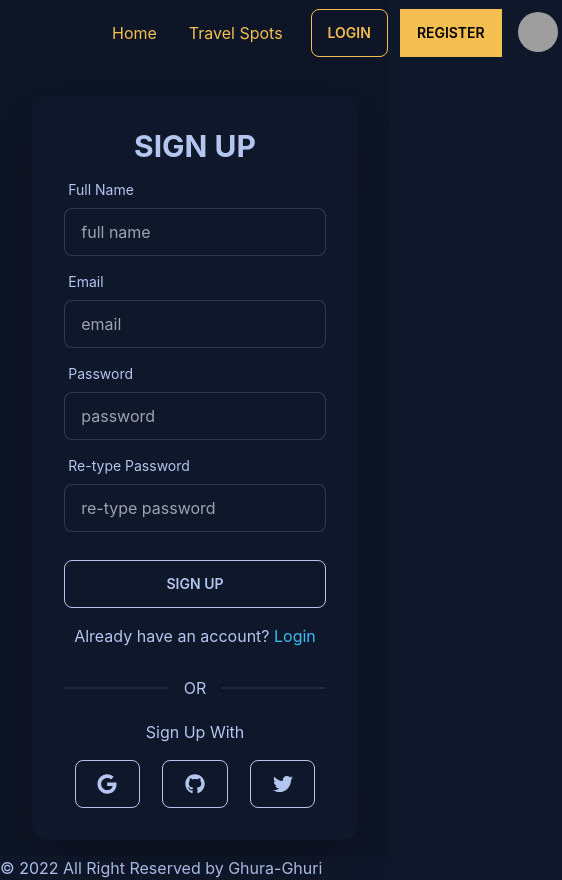
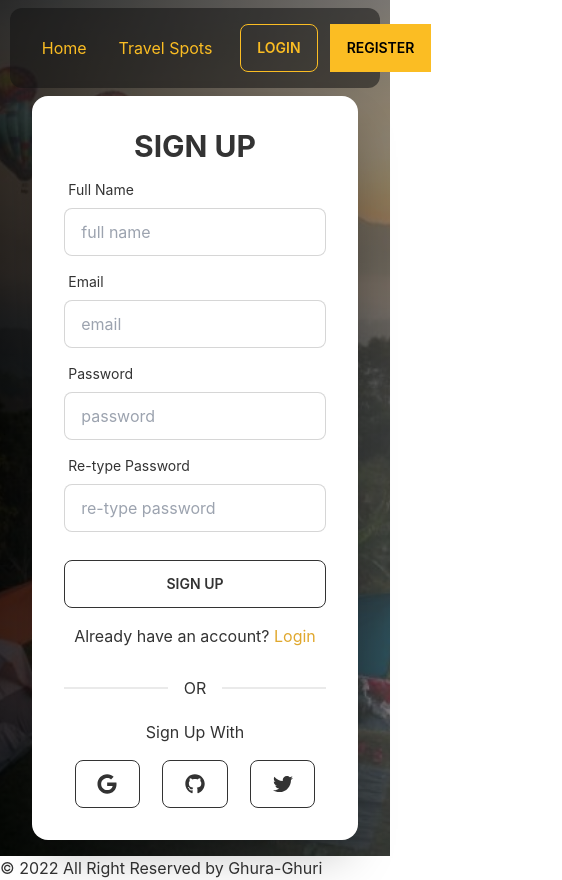
Before and after one commit to RahatRezwan/GhuraGhuri, a React (Create React App) app: page /register in a window 390 px wide. Shown: the whole page, 562 px wide, since content can reach past the window. Built offline with nearby package versions, Linux system fonts and the light colour scheme; no server answers; grey boxes are pictures that could not be loaded.

Commit message:
goole login and password login systems of firebase has added

```diff
--- a/src/context/AuthProvider.jsx
+++ b/src/context/AuthProvider.jsx
@@ -2,14 +2,19 @@ import React, { createContext, useEffect, useState } from "react";
 import {
    createUserWithEmailAndPassword,
    getAuth,
+   GoogleAuthProvider,
    onAuthStateChanged,
    signInWithEmailAndPassword,
+   signInWithPopup,
+   signOut,
 } from "firebase/auth";
 import app from "../firebase/firebase.config";
 
 export const AuthContext = createContext();
+const auth = getAuth(app);
 
-const auth = getAuth(app);
+/* Social Login Providers */
+const googleProvider = new GoogleAuthProvider();
 
 const AuthProvider = ({ children }) => {
    const [user, setUser] = useState(null);
@@ -25,6 +30,16 @@ const AuthProvider = ({ children }) => {
       return signInWithEmailAndPassword(auth, email, password);
    };
 
+   /* Logout a user */
+   const logoutAUser = () => {
+      return signOut(auth);
+   };
+
+   /* Google Login */
+   const loginWithGoogle = () => {
+      return signInWithPopup(auth, googleProvider);
+   };
+
    /* Get Current Logged in user */
    useEffect(() => {
       const unsubscribe = onAuthStateChanged(auth, (currentUser) => {
@@ -36,7 +51,8 @@ const AuthProvider = ({ children }) => {
       return () => unsubscribe();
    }, []);
 
-   const authInfo = { user, loading, createNewUser, loginAUser };
+   const authInfo = { user, loading, createNewUser, loginAUser, logoutAUser, loginWithGoogle };
+
    return <AuthContext.Provider value={authInfo}>{children}</AuthContext.Provider>;
 };
 
--- a/src/index.js
+++ b/src/index.js
@@ -3,11 +3,14 @@ import ReactDOM from "react-dom/client";
 import "./index.css";
 import App from "./App";
 import reportWebVitals from "./reportWebVitals";
+import AuthProvider from "./context/AuthProvider";
 
 const root = ReactDOM.createRoot(document.getElementById("root"));
 root.render(
    <React.StrictMode>
-      <App />
+      <AuthProvider>
+         <App />
+      </AuthProvider>
    </React.StrictMode>
 );
 
--- a/src/pages/Account/Login/Login.jsx
+++ b/src/pages/Account/Login/Login.jsx
@@ -1,13 +1,49 @@
-import React from "react";
+import React, { useContext } from "react";
 import { Link } from "react-router-dom";
 import { FaGoogle, FaGithub, FaTwitter } from "react-icons/fa";
+import background from "../../../background.jpg";
+import { AuthContext } from "../../../context/AuthProvider";
 
 const Login = () => {
+   const { loginAUser, loginWithGoogle } = useContext(AuthContext);
+   /* handle form submit */
+   const handleSubmit = (event) => {
+      event.preventDefault();
+      const form = event.target;
+      const email = form.email.value;
+      const password = form.password.value;
+      console.log(email, password);
+
+      /* login a user */
+      loginAUser(email, password)
+         .then((result) => {
+            const user = result.user;
+            console.log(user);
+            form.reset();
+         })
+         .catch((e) => console.log(e));
+   };
+
+   /* Google Sign In */
+   const handleGoogleLogin = () => {
+      loginWithGoogle()
+         .then((result) => {
+            const user = result.user;
+            console.log(user);
+         })
+         .catch((e) => console.log(e));
+   };
+
    return (
-      <div className="hero min-h-screen bg-base-200 pt-20">
+      <div
+         className="hero min-h-screen bg-base-200 pt-20"
+         style={{
+            backgroundImage: `linear-gradient(90deg, rgba(0, 0, 0, 0.78) 0%, rgba(70, 70, 70, 0.63) 100%), url(${background})`,
+         }}
+      >
          <div className="hero-content flex-col w-11/12 md:w-3/5 lg:max-w-lg">
             <div className="card w-full shadow-2xl bg-base-100">
-               <form className="card-body">
+               <form onSubmit={handleSubmit} className="card-body">
                   <div className="text-center">
                      <h1 className="text-3xl font-bold">LOGIN</h1>
                   </div>
@@ -56,7 +92,10 @@ const Login = () => {
                      <h4>Login With</h4>
                   </div>
                   <div className="form-control mt-2 flex flex-row gap-3 w-full justify-evenly">
-                     <button className="btn btn-outline hover:btn-primary w-1/4">
+                     <button
+                        onClick={handleGoogleLogin}
+                        className="btn btn-outline hover:btn-primary w-1/4"
+                     >
                         <FaGoogle className="w-5 h-5" />
                      </button>
                      <button className="btn btn-outline hover:btn-primary w-1/4">
--- a/src/pages/Account/Register/Register.jsx
+++ b/src/pages/Account/Register/Register.jsx
@@ -1,13 +1,52 @@
-import React from "react";
+import React, { useContext } from "react";
 import { Link } from "react-router-dom";
 import { FaGoogle, FaGithub, FaTwitter } from "react-icons/fa";
+import background from "../../../background.jpg";
+import { AuthContext } from "../../../context/AuthProvider";
 
 const Register = () => {
+   const { createNewUser, loginWithGoogle } = useContext(AuthContext);
+
+   /* handle register form submit */
+   const handleSubmit = (event) => {
+      event.preventDefault();
+      const form = event.target;
+      const name = form.name.value;
+      const email = form.email.value;
+      const password = form.password.value;
+      const rePassword = form.re_password.value;
+      console.log(name, email, password, rePassword);
+
+      /* Create a user */
+      createNewUser(email, password)
+         .then((result) => {
+            const user = result.user;
+            console.log(user);
+            form.reset();
+         })
+         .catch((e) => console.log(e));
+   };
+
+   /* Google Sign In */
+   const handleGoogleLogin = () => {
+      loginWithGoogle()
+         .then((result) => {
+            const user = result.user;
+            console.log(user);
+         })
+         .catch((e) => console.log(e));
+   };
+
    return (
-      <div className="hero min-h-screen bg-base-200 pt-20">
+      <div
+         className="hero min-h-screen bg-base-200 pt-20"
+         style={{
+            backgroundImage: `linear-gradient(90deg, rgba(0, 0, 0, 0.78) 0%, rgba(70, 70, 70, 0.63) 100%), url(${background})`,
+         }}
+      >
          <div className="hero-content flex-col w-11/12 md:w-3/5 lg:max-w-lg">
             <div className="card w-full shadow-2xl bg-base-100">
-               <form className="card-body">
+               <form onSubmit={handleSubmit} className="card-body">
                   <div className="text-center">
                      <h1 className="text-3xl font-bold">SIGN UP</h1>
                   </div>
@@ -72,7 +111,10 @@ const Register = () => {
                      <h4>Sign Up With</h4>
                   </div>
                   <div className="form-control mt-2 flex flex-row gap-3 w-full justify-evenly">
-                     <button className="btn btn-outline hover:btn-primary w-1/4">
+                     <button
+                        onClick={handleGoogleLogin}
+                        className="btn btn-outline hover:btn-primary w-1/4"
+                     >
                         <FaGoogle className="w-5 h-5" />
                      </button>
                      <button className="btn btn-outline hover:btn-primary w-1/4">
--- a/src/pages/Header/Navbar/Navbar.jsx
+++ b/src/pages/Header/Navbar/Navbar.jsx
@@ -1,17 +1,28 @@
-import React from "react";
+import React, { useContext } from "react";
 import { Link } from "react-router-dom";
+import { AuthContext } from "../../../context/AuthProvider";
 import logo from "../../../logo1.png";
 
 const Navbar = () => {
+   const { user, logoutAUser } = useContext(AuthContext);
+
+   /* logout */
+   const handleLogout = () => {
+      logoutAUser()
+         .then(() => {})
+         .catch((e) => console.log(e));
+   };
+
    return (
-      <div className="sticky top-0 z-20 ">
-         <div className="navbar bg-transparent container absolute top-0 px-24 mx-auto">
+      <div className="sticky top-0 z-20">
+         <div className="navbar  absolute">
+            <div className="w-[95vw] md:w-[90vw] lg:w-[85vw] bg-[rgba(17,17,17,0.53)] mx-auto p-4 rounded-xl">
                <div className="flex-1">
                   <Link className="text-xl">
-                  <img src={logo} alt="" className="w-[120px]" />
+                     <img src={logo} alt="" className="w-[100px]" />
                   </Link>
                </div>
-            <div className="flex-none">
+               <div className="flex items-center">
                   <ul className="menu menu-horizontal p-0">
                      <li>
                         <Link className="hover:text-black text-warning" to="/">
@@ -23,21 +34,8 @@ const Navbar = () => {
                            Travel Spots
                         </Link>
                      </li>
-                  <li>
-                     <Link
-                        className="hover:text-warning btn btn-outline btn-warning mx-3"
-                        to="/login"
-                     >
-                        Login
-                     </Link>
-                  </li>
-                  <li>
-                     <Link className="text-black btn  btn-warning mr-3" to="/register">
-                        Register
-                     </Link>
-                  </li>
-               </ul>
-
+                     {user?.uid ? (
+                        <>
                            <div className="dropdown dropdown-end">
                               <label tabIndex={0} className="btn btn-ghost btn-circle avatar">
                                  <div className="w-10 rounded-full">
@@ -52,14 +50,38 @@ const Navbar = () => {
                                  className="mt-3 p-2 shadow menu menu-compact dropdown-content bg-base-100 rounded-box w-52"
                               >
                                  <li>
-                        <Link className="justify-between hover:text-primary">Profile</Link>
+                                    <Link className="justify-between hover:text-primary">
+                                       Profile
+                                    </Link>
                                  </li>
                                  <li>
                                     <Link className="hover:text-primary">Settings</Link>
                                  </li>
                                  <li>
-                        <Link className="hover:text-primary">Logout</Link>
+                                    <Link onClick={handleLogout} className="hover:text-primary">
+                                       Logout
+                                    </Link>
                                  </li>
+                              </ul>
+                           </div>
+                        </>
+                     ) : (
+                        <>
+                           <li>
+                              <Link
+                                 className="hover:text-warning btn btn-outline btn-warning mx-3"
+                                 to="/login"
+                              >
+                                 Login
+                              </Link>
+                           </li>
+                           <li>
+                              <Link className="text-black btn  btn-warning mr-3" to="/register">
+                                 Register
+                              </Link>
+                           </li>
+                        </>
+                     )}
                   </ul>
                </div>
             </div>
--- /dev/null
+++ b/src/pages/Places/Places.jsx
@@ -0,0 +1,7 @@
+import React from "react";
+
+const Places = () => {
+   return <div>All Places</div>;
+};
+
+export default Places;
--- a/src/routes/routes.js
+++ b/src/routes/routes.js
@@ -5,6 +5,7 @@ import Profile from "../pages/Account/Profile/Profile";
 import Register from "../pages/Account/Register/Register";
 import Booking from "../pages/Booking/Booking";
 import Home from "../pages/Home/Home";
+import Places from "../pages/Places/Places";
 
 export const routes = createBrowserRouter([
    {
@@ -32,6 +33,11 @@ export const routes = createBrowserRouter([
             element: <Profile />,
          },
          {
+            path: "/spots",
+            element: <Places />,
+            loader: async () => fetch("http://localhost:5000/places"),
+         },
+         {
             path: "/booking/:id",
             element: <Booking />,
             loader: async (params) => fetch(`http://localhost:5000/place/${params.id}`),
--- a/tailwind.config.js
+++ b/tailwind.config.js
@@ -6,6 +6,6 @@ module.exports = {
    },
    plugins: [require("daisyui")],
    daisyui: {
-      themes: ["night", "bumblebee"],
+      themes: ["bumblebee"],
    },
 };
```
Also changed, not shown: src/background.jpg (added). Lines whose indentation alone changed are shown as unchanged.
